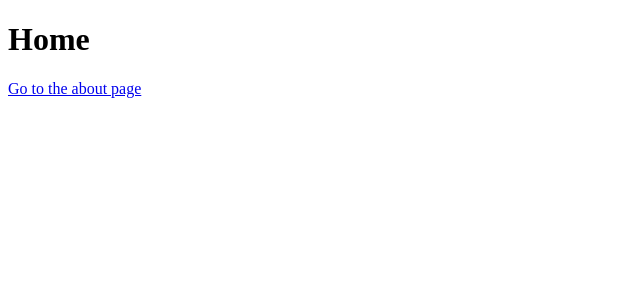
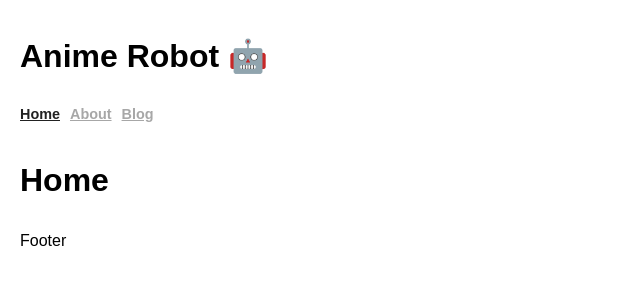
Before and after one commit to Dextron04/anime-robot, a Next.js app: page / in a window 1280 px wide. Shown: the top 300 px of the page, without its empty margins (0-640 px from the left). Built offline with nearby package versions, Linux system fonts and the light colour scheme.

Commit message:
added  test code

```diff
--- a/package.json
+++ b/package.json
@@ -9,6 +9,7 @@
     "lint": "next lint"
   },
   "dependencies": {
+    "@consumet/extensions": "^1.5.2",
     "next": "^14.0.0",
     "react": "^18.2.0",
     "react-dom": "^18.2.0"
--- /dev/null
+++ b/pages/_app.js
@@ -0,0 +1,32 @@
+import "../styles/global.css"
+import Link from "next/link"
+import { useRouter } from "next/router"
+
+export default function App({Component, pageProps}){
+    const router = useRouter();
+
+    return (
+        <>
+            <div>
+                <h1>
+                    Anime Robot 🤖
+                    <nav className="header-nav">
+                        <ul>
+                            <li>
+                                <Link className={router.pathname == "/" ? "active" : ""} href="/">Home</Link>
+                            </li>
+                            <li>
+                                <Link className={router.pathname == "/about" ? "active" : ""} href="/about">About</Link>
+                            </li>
+                            <li>
+                                <Link className={router.pathname == "/blog" ? "active" : ""} href="/blog">Blog</Link>
+                            </li>
+                        </ul>
+                    </nav>
+                </h1>
+            </div>
+            <Component {...pageProps}/>
+            <p>Footer</p>
+        </>
+    )
+}
--- a/pages/index.js
+++ b/pages/index.js
@@ -4,7 +4,7 @@ export default function Home(){
     return (
         <>
             <h1>Home</h1>
-            <Link href="/about"> Go to the about page</Link>
+
         </>
     )
 }
--- /dev/null
+++ b/styles/global.css
@@ -0,0 +1,36 @@
+body,
+html {
+    margin: 0;
+    padding: 0;
+}
+
+body {
+    font-family: sans-serif;
+    padding: 10px 20px;
+    line-height: 1.6;
+}
+
+.header-nav ul {
+    margin: 0;
+    padding: 0;
+    display: flex;
+    list-style: none;
+}
+
+.header-nav a {
+    color: #a7a7a7;
+    margin-right: 10px;
+    font-size: 0.9rem;
+}
+
+.header-nav a.active {
+    color: #222;
+}
+
+.site-footer {
+    margin-top: 1rem;
+    border-top: 1px dotted #adadad;
+    text-align: center;
+    color: #999;
+    font-size: 0.75rem;
+}
```
Also changed, not shown: pages/blog.js (added, +31 -0 lines), pages/blog/[slug].js (added, +48 -0 lines), 1 other file (tests, documents, lock files or other folders).
